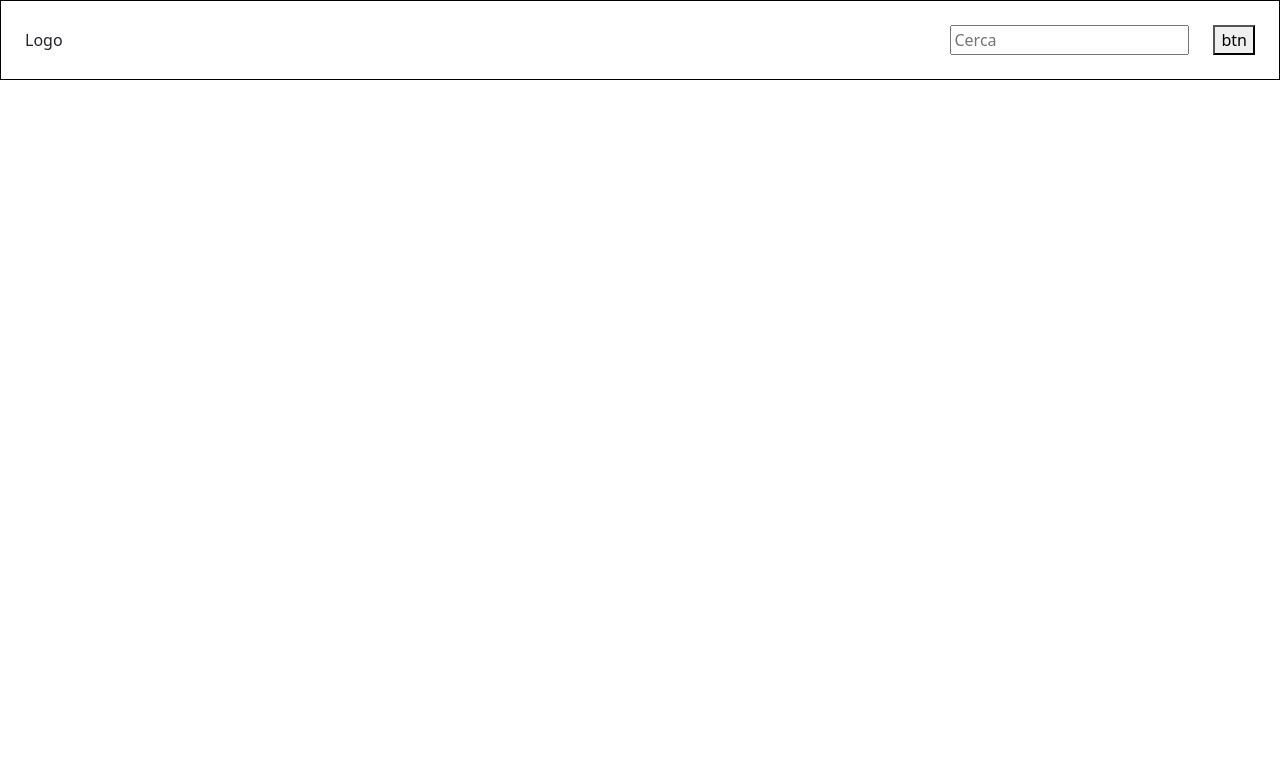
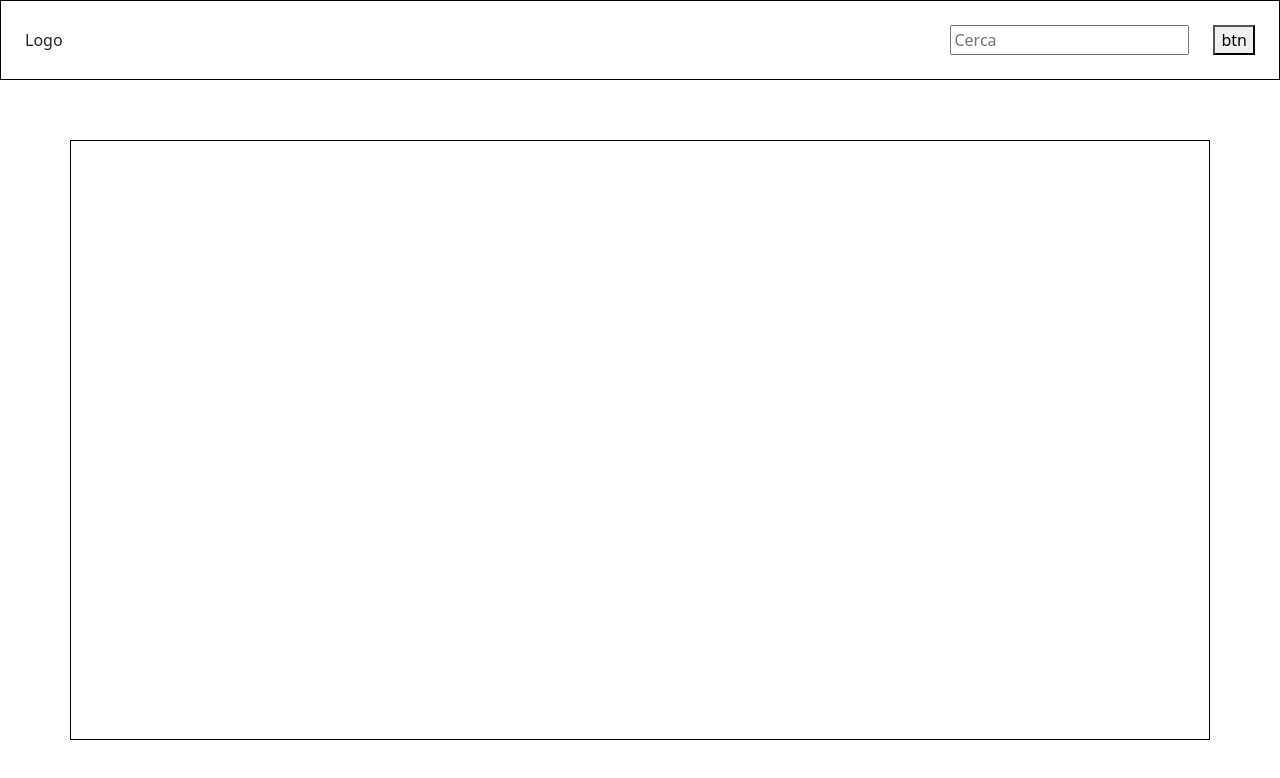
Before and after one commit to carlo-ddm/vue-boolflix, a Vue app: page / in a window 1280 px wide. Shown: the top 778 px of the page. Built offline with nearby package versions, Linux system fonts and the light colour scheme.

Commit message:
completo layout base header e main

```diff
--- a/src/assets/styles/_mixines.scss
+++ b/src/assets/styles/_mixines.scss
@@ -3,3 +3,9 @@
   justify-content: space-between;
   align-items: center;
 }
+
+@mixin d-flex-jcen-ac {
+  display: flex;
+  justify-content: center;
+  align-items: center;
+}
--- a/src/components/HeaderComp.vue
+++ b/src/components/HeaderComp.vue
@@ -28,7 +28,7 @@ export default {
 </script>
 
 <style lang="scss" scoped>
-// importo le mixines
+// importo mixines
 @import '../assets/styles/mixines';
 
 header {
--- a/src/components/MainComp.vue
+++ b/src/components/MainComp.vue
@@ -1,7 +1,9 @@
 <template>
   <main>
-    <MovieScomp />
-    <TvScomp />
+    <div class="container">
+      <MovieScomp />
+      <TvScomp />
+    </div>
   </main>
 </template>
 
@@ -15,9 +17,17 @@ export default {
 </script>
 
 <style lang="scss" scoped>
+// importo mixines
+@import '../assets/styles/mixines';
+
 main {
+  @include d-flex-jcen-ac;
   width: 100%;
   height: 90vh; //debug
+
+  .container {
+    height: 600px; //debug
+    border: 1px solid black; //debug
+  }
 }
-
 </style>
```
